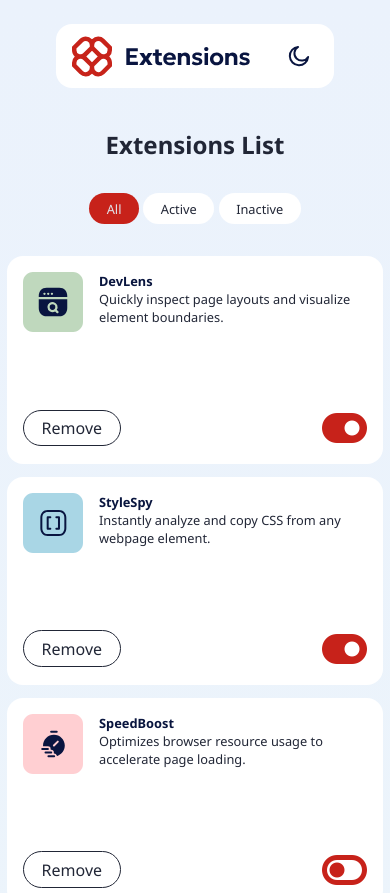
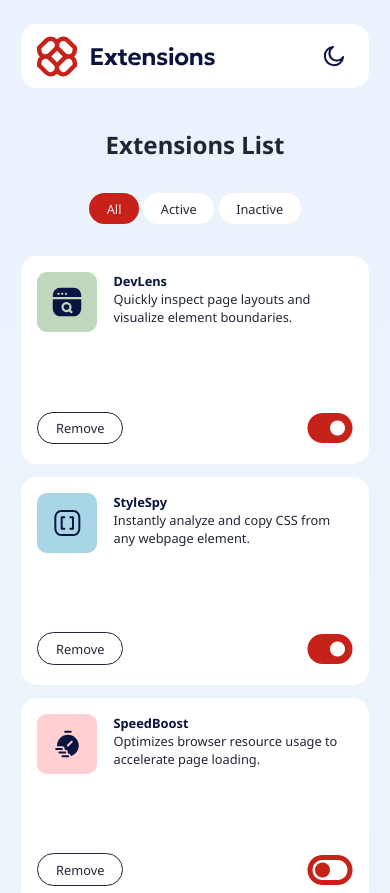
Before and after one commit to AlyssonDemari/Browser-extension-manager-UI, a plain HTML site: page index.html in a window 390 px wide. Shown: the top 893 px of the page. Drawn offline with Linux system fonts and the light colour scheme.

Commit message:
finalizando o projeto

```diff
--- a/style/index.scss
+++ b/style/index.scss
@@ -16,6 +16,10 @@ body {
     width: 80%;
     margin: auto;
     background: var(--bg-primary);
+
+    @media (max-width: 768px) {
+        width: 100%;
+    }
 }
 
 .header-theme{
@@ -25,7 +29,6 @@ body {
 
     &__bg{
         @include centralize(row, space-between,center);
-
         background: var(--bg-cards);
         width: 100%;
         height: 4rem;
@@ -76,6 +79,7 @@ main {
         }
 
         @media (max-width: 768px) {
+            width: 100%;
             margin-bottom: $nav-button-mobile;
             h1{ font-size: $title-size-mobile;}
 
@@ -96,6 +100,7 @@ main {
     align-items: center;
     gap: .8rem;
     flex-wrap: wrap;
+    width: 89%;
 
     .card{
         width: 27rem;
@@ -148,6 +153,7 @@ main {
     @media (max-width: 1238px) {
         .card{
             width: 23.5rem;
+            min-width: 10rem;
             height: 13rem;
 
             &__header{
@@ -155,6 +161,17 @@ main {
                     font-size: $button-text-mobile;
                 }
             }
+
+            .btn-remove{
+                font-size: $button-text-mobile;
+            }
+        }
+    }
+
+    @media (max-width: 350px) {
+        .card{
+            width: 20.5rem;
+            height: 11rem;
         }
     }
 }
```
Also changed, not shown: style/index.css, 1 other file.
